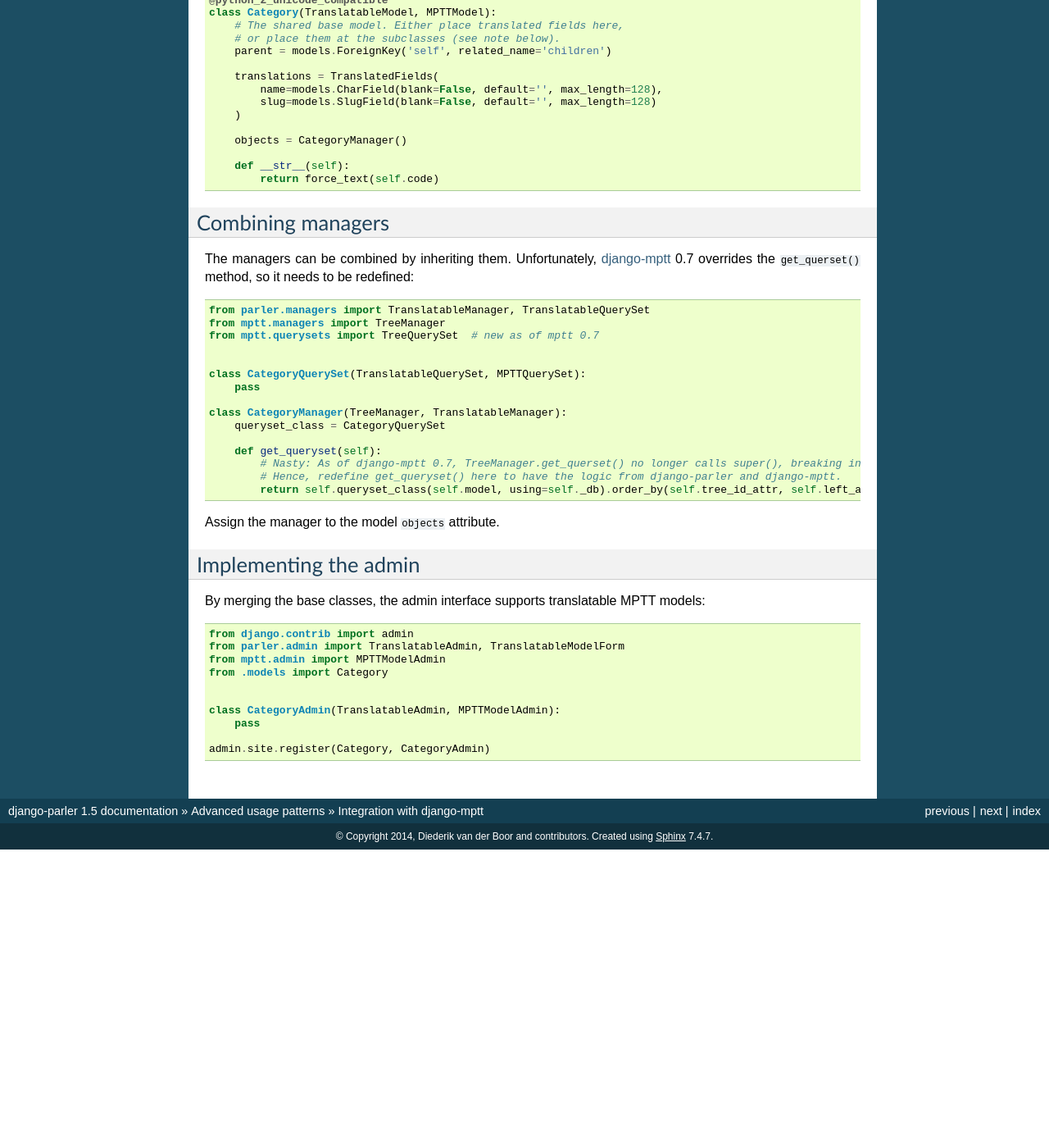
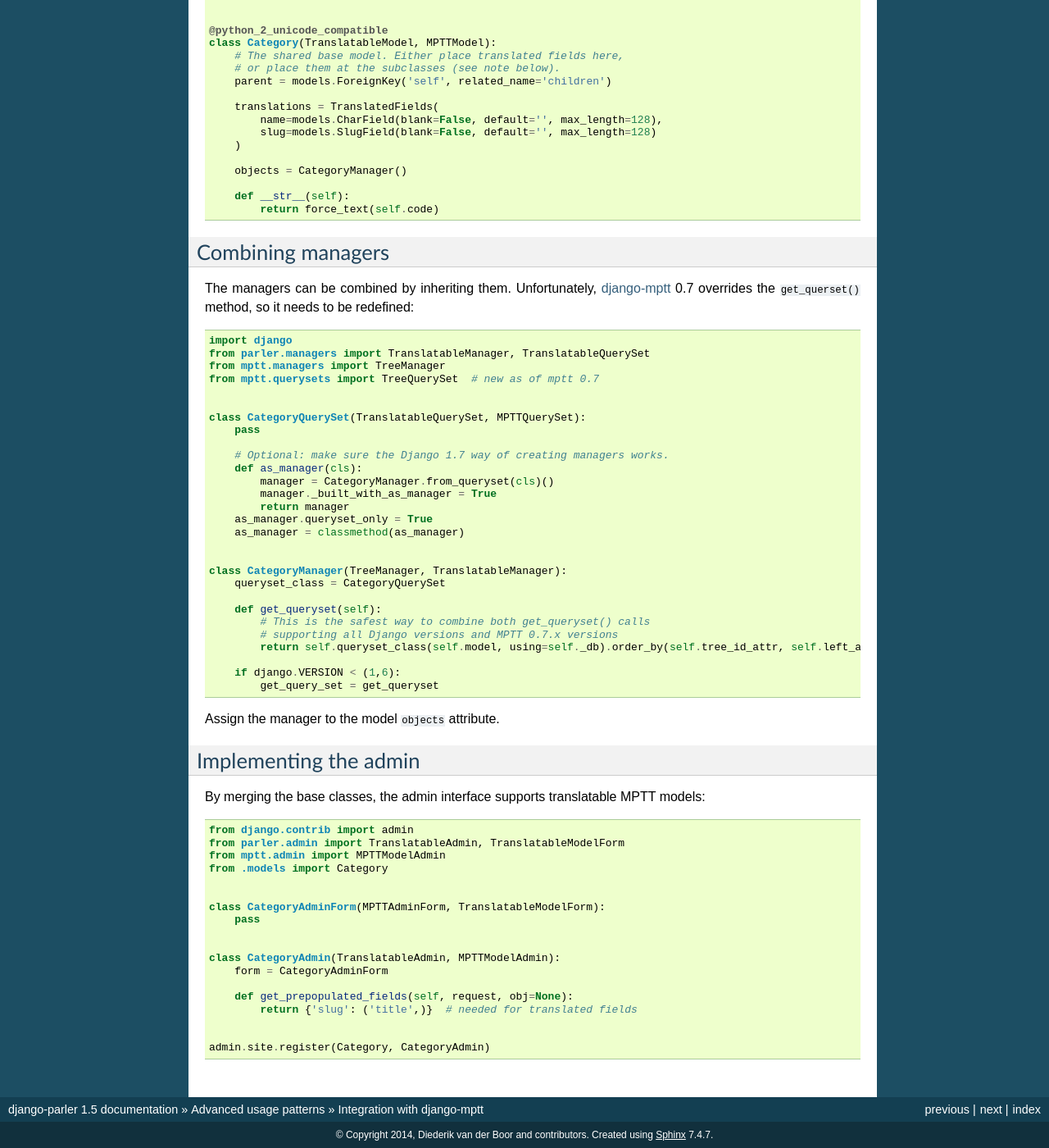
Before and after one commit to django-parler/django-parler, a Sphinx documentation site: the page built from docs/advanced/mptt.rst, in a window 1280 px wide and 1400 px high, scrolled down 478 px. Shown: the whole window at 82% size. Built offline with Sphinx 7.4.7, drawn with Linux system fonts in a browser that asks for light colours; before the commit the page ends 1514 px from its top, so only the background shows below that; some of the changed text lies outside the part shown.

Commit message:
docs: update mptt example to work

```diff
--- a/docs/advanced/mptt.rst
+++ b/docs/advanced/mptt.rst
@@ -10,6 +10,8 @@ and :class:`~django.db.models.query.QuerySet` class.
 
 .. note:: This example is written for django-mptt_ >= 0.7.0,
           which also requires combining the queryset classes.
+
+For a working example, see django-categories-i18n_.
 
 
 Combining ``TranslatableModel`` with ``MPTTModel``
@@ -53,6 +55,7 @@ so it needs to be redefined:
 
 .. code-block:: python
 
+        import django
         from parler.managers import TranslatableManager, TranslatableQuerySet
         from mptt.managers import TreeManager
         from mptt.querysets import TreeQuerySet  # new as of mptt 0.7
@@ -61,13 +64,25 @@ so it needs to be redefined:
         class CategoryQuerySet(TranslatableQuerySet, MPTTQuerySet):
             pass
 
+            # Optional: make sure the Django 1.7 way of creating managers works.
+            def as_manager(cls):
+                manager = CategoryManager.from_queryset(cls)()
+                manager._built_with_as_manager = True
+                return manager
+            as_manager.queryset_only = True
+            as_manager = classmethod(as_manager)
+
+
         class CategoryManager(TreeManager, TranslatableManager):
             queryset_class = CategoryQuerySet
 
             def get_queryset(self):
-                # Nasty: As of django-mptt 0.7, TreeManager.get_querset() no longer calls super(), breaking integration.
-                # Hence, redefine get_queryset() here to have the logic from django-parler and django-mptt.
+                # This is the safest way to combine both get_queryset() calls
+                # supporting all Django versions and MPTT 0.7.x versions
                 return self.queryset_class(self.model, using=self._db).order_by(self.tree_id_attr, self.left_attr)
+
+            if django.VERSION < (1,6):
+                get_query_set = get_queryset
 
 
 Assign the manager to the model ``objects`` attribute.
@@ -86,9 +101,18 @@ By merging the base classes, the admin interface supports translatable MPTT mode
     from .models import Category
 
 
+    class CategoryAdminForm(MPTTAdminForm, TranslatableModelForm):
+        pass
+
+
     class CategoryAdmin(TranslatableAdmin, MPTTModelAdmin):
-        pass
+        form = CategoryAdminForm
+
+        def get_prepopulated_fields(self, request, obj=None):
+            return {'slug': ('title',)}  # needed for translated fields
+
 
     admin.site.register(Category, CategoryAdmin)
 
 .. _django-mptt: https://github.com/django-mptt/django-mptt
+.. _django-categories-i18n: https://github.com/edoburu/django-categories-i18n
```
